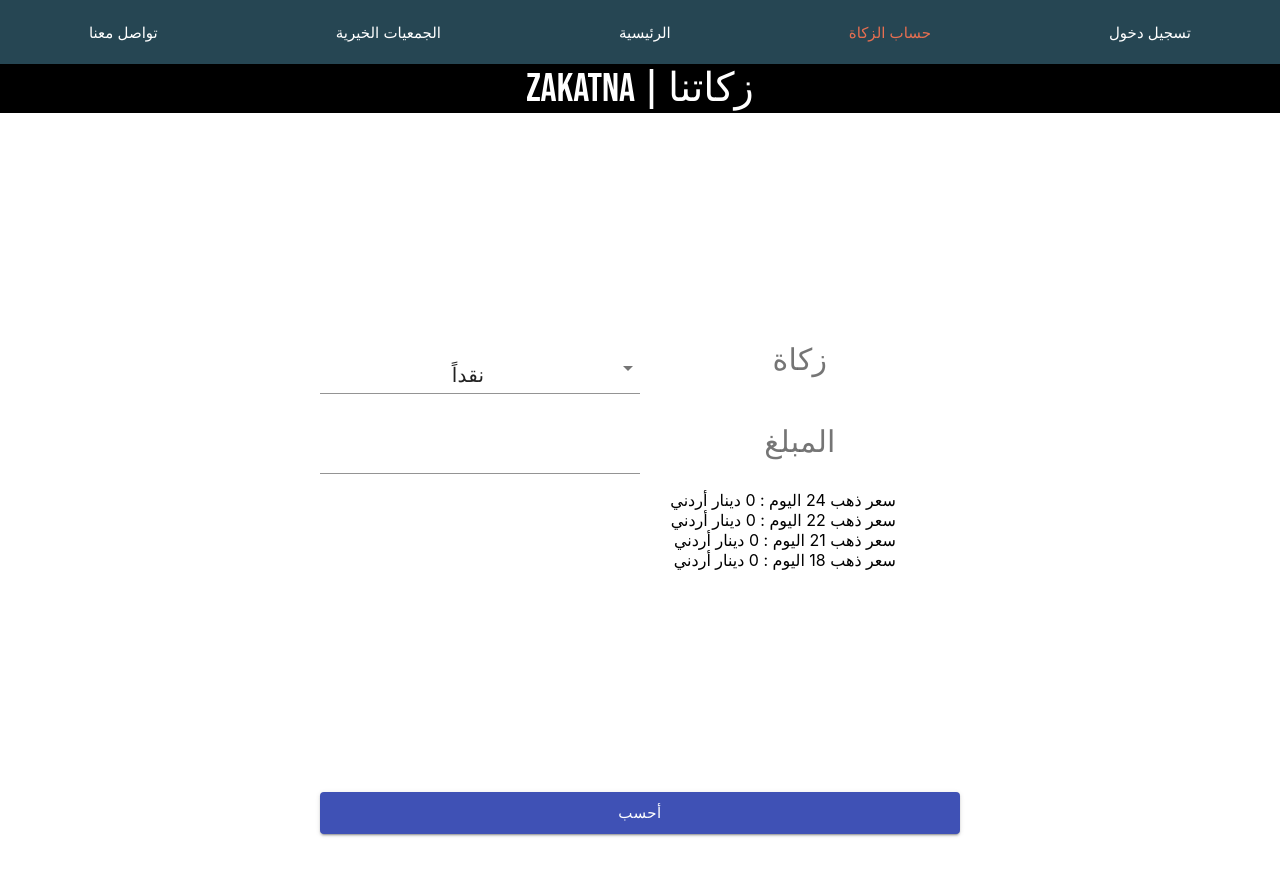
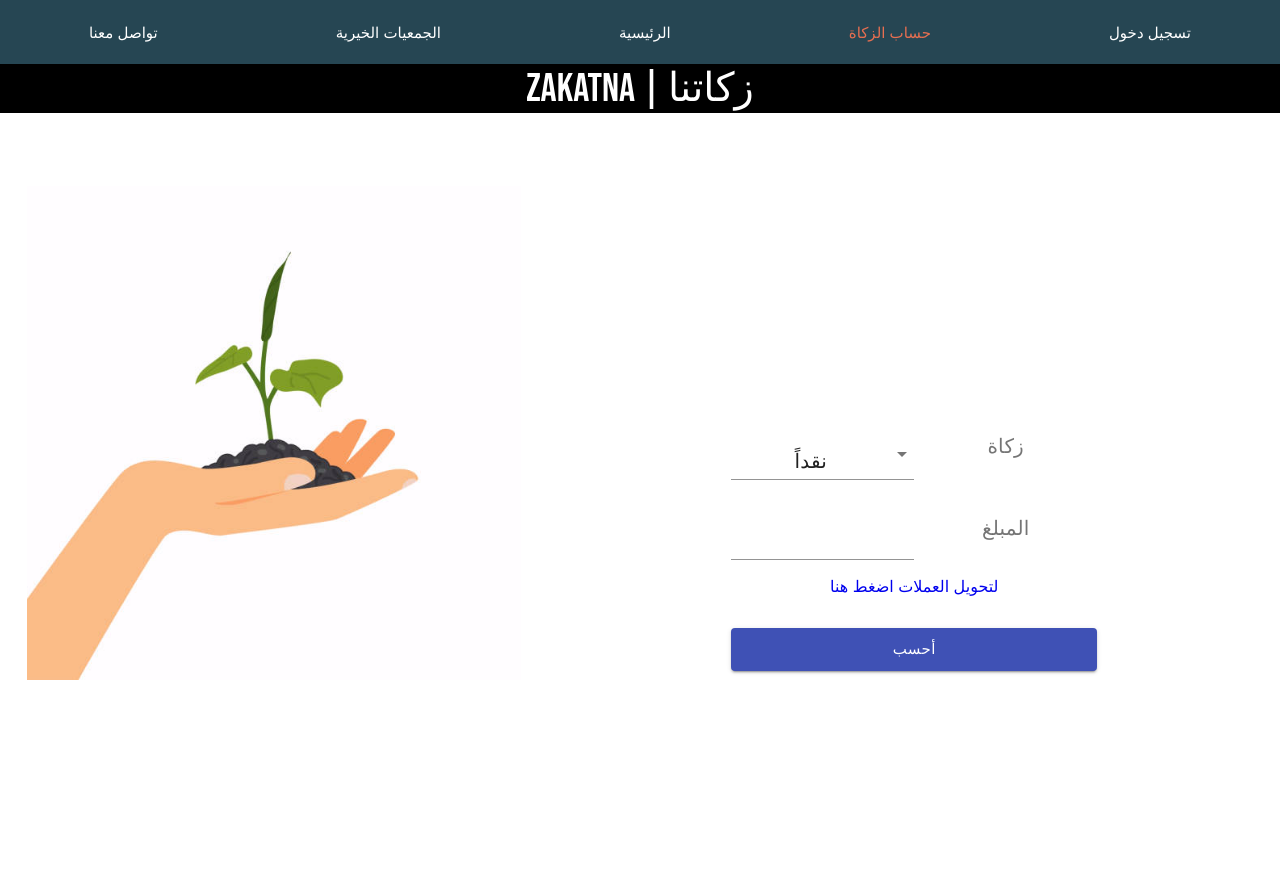
Before and after one commit to Sabbaghh/Tabar3com, a React (Create React App) app: page /Calculator in a window 1280 px wide. Shown: the top 876 px of the page. Built offline with nearby package versions, Linux system fonts and the light colour scheme; no server answers.

Commit message:
Re-styling the UI & adding new calc methods

```diff
--- a/src/API/GoldApi.js
+++ b/src/API/GoldApi.js
@@ -1,9 +1,9 @@
-const myHeaders = new Headers();
-myHeaders.append("x-access-token", "goldapi-4cy0guknm94u1p-io");
-myHeaders.append("Content-Type", "application/json");
+const myHeaders = new Headers()
+myHeaders.append('x-access-token', 'goldapi-e8ueuknzmvfhc-io')
+myHeaders.append('Content-Type', 'application/json')
 
 export const requestOptions = {
-  method: 'GET',
-  headers: myHeaders,
-  redirect: 'follow'
-};
+	method: 'GET',
+	headers: myHeaders,
+	redirect: 'follow',
+}
--- a/src/pages/Calculator.js
+++ b/src/pages/Calculator.js
@@ -8,6 +8,7 @@
 	Button,
 } from '@material-ui/core'
 import { requestOptions } from '../API/GoldApi'
+import zakatImage from '../images/zakat.jpg'
 import '../styles/Calculator.scss'
 
 const Calculator = () => {
@@ -60,26 +61,31 @@
 				SetTotal(`مقدار الزكاة: ${cash / 40}د.أ`)
 				break
 			default:
-				let total24 = parseInt(gold24Input) * gold24
-				let total22 = parseInt(gold22Input) * gold22
-				let total21 = parseInt(gold21Input) * gold21
-				let total18 = parseInt(gold18Input) * gold18
+				let total24 = parseInt(gold24Input)
+				let total22 = (parseInt(gold22Input) * 22) / 24
+				let total21 = (parseInt(gold21Input) * 21) / 24
+				let total18 = (parseInt(gold18Input) * 18) / 24
 				let total = total24 + total22 + total21 + total18
 				console.log(total)
-				if (parseInt(total) < 3372.8) {
-					SetTotal(`المبلغ المدخل لم يبلغ النصاب ,النصاب =3372.8دينار اردني`)
+				if (parseInt(total) < 85) {
+					SetTotal(`عدد الغرامات لا تبلغ حد النصاب`)
 					break
 				} else if (isNaN(total)) {
 					SetTotal('Please enter a valid amount number amountd')
 					break
 				} else {
-					SetTotal(`مقدار الزكاة: ${total / 40}د.أ`)
+					SetTotal(`مقدار الزكاة: ${(total * gold24) / 40}د.أ`)
 					break
 				}
 		}
 	}
 	return (
 		<section className='Calculator'>
+			<div className='imagecontainer'>
+				<div className='img'>
+					<img src={zakatImage} alt='zakatImage'></img>
+				</div>
+			</div>
 			<Grid
 				container
 				direction='column'
@@ -102,7 +108,13 @@
 					<InputLabel className='label'>زكاة</InputLabel>
 				</Grid>
 				{Toggle === 'نقداً' ? (
-					<Grid container direction='row' justify='center' alignItems='center'>
+					<>
+						<Grid
+							container
+							direction='row'
+							justify='center'
+							alignItems='center'
+						>
 							<TextField
 								color='primary'
 								className='input'
@@ -110,6 +122,27 @@
 							/>
 							<InputLabel className='label'>المبلغ</InputLabel>
 						</Grid>
+						<p>
+							<a
+								href='https://www.fxnewstoday.ae/rates/%D8%AA%D8%AD%D9%88%D9%8A%D9%84-%D8%B9%D9%85%D9%84%D8%A7%D8%AA'
+								target='_blank'
+								rel='noopener noreferrer nofollow'
+							>
+								لتحويل العملات اضغط هنا
+							</a>
+						</p>
+						<Button
+							className='btn'
+							variant='contained'
+							color='primary'
+							size='large'
+							type='button'
+							onClick={() => OnCalculate()}
+						>
+							أحسب
+						</Button>
+						<h1 className='total'>{Total}</h1>
+					</>
 				) : (
 					<>
 						<Grid
@@ -124,7 +157,7 @@
 								onChange={(e) => setgold24Input(e.target.value)}
 								value={gold24Input}
 							/>
-							<InputLabel className='label'>ذهب عيار 24</InputLabel>
+							<InputLabel className='label'>(غ) ذهب عيار 24</InputLabel>
 						</Grid>
 						<Grid
 							container
@@ -138,7 +171,7 @@
 								onChange={(e) => setgold22Input(e.target.value)}
 								value={gold22Input}
 							/>
-							<InputLabel className='label'>ذهب عيار 22</InputLabel>
+							<InputLabel className='label'> (غ)ذهب عيار 22 </InputLabel>
 						</Grid>
 						<Grid
 							container
@@ -152,7 +185,7 @@
 								onChange={(e) => setgold21Input(e.target.value)}
 								value={gold21Input}
 							/>
-							<InputLabel className='label'>ذهب عيار 21</InputLabel>
+							<InputLabel className='label'>ذهب عيار 21 (غ)</InputLabel>
 						</Grid>
 						<Grid
 							container
@@ -166,28 +199,33 @@
 								onChange={(e) => setgold18Input(e.target.value)}
 								value={gold18Input}
 							/>
-							<InputLabel className='label'>ذهب عيار 18</InputLabel>
+							<InputLabel className='label'>(غ) ذهب عيار 18</InputLabel>
 						</Grid>
-					</>
-				)}
-
 						<div className='goldPrices'>
 							<span className='labelGold'>
-						سعر ذهب 24 اليوم : {gold24} دينار أردني
+								سعر ذهب(غ) 24 اليوم : {gold24} دينار أردني
 							</span>
 							<span className='labelGold'>
-						سعر ذهب 22 اليوم : {gold22} دينار أردني
+								سعر ذهب(غ) 22 اليوم : {gold22} دينار أردني
 							</span>
 							<span className='labelGold'>
-						سعر ذهب 21 اليوم : {gold21} دينار أردني
+								سعر ذهب(غ) 21 اليوم : {gold21} دينار أردني
 							</span>
 							<span className='labelGold'>
-						سعر ذهب 18 اليوم : {gold18} دينار أردني
+								سعر ذهب(غ) 18 اليوم : {gold18} دينار أردني
 							</span>
 						</div>
-			</Grid>
+						<p>
+							<a
+								href='https://www.fxnewstoday.ae/rates/%D8%AA%D8%AD%D9%88%D9%8A%D9%84-%D8%B9%D9%85%D9%84%D8%A7%D8%AA'
+								target='_blank'
+								rel='noopener noreferrer'
+							>
+								لتحويل العملات اضغط هنا
+							</a>
+						</p>
 						<Button
-				className='btn'
+							className='btn gold'
 							variant='contained'
 							color='primary'
 							size='large'
@@ -196,7 +234,10 @@
 						>
 							أحسب
 						</Button>
-			<h1>{Total}</h1>
+						<h1 className='total'>{Total}</h1>
+					</>
+				)}
+			</Grid>
 		</section>
 	)
 }
--- a/src/styles/Calculator.scss
+++ b/src/styles/Calculator.scss
@@ -1,12 +1,32 @@
 .Calculator{
     display :flex;
-    flex-direction:column;
+    flex-direction:row;
     justify-content : center;
     align-items : center;
-    height:100vh;
+    height:80vh;
+    .imagecontainer{
+        color: red;
+        width: 60rem;
+        height:100%;
+        display: flex;
+        justify-content:center;
+        align-items:center;
+        .img{
+            display: flex;
+            justify-content:center;
+            align-items:center;
+            img{
+                width: 90%;
+            }
+        }
+    }
     .btn{
         width: 50%;
-        margin: 2rem;
+        margin: 1rem;
+        display: block;
+    }
+    .btn.gold{
+        // margin-bottom: 5%;
     }
     .goldPrices{
         width:40% !important;
@@ -17,7 +37,9 @@
         }
     }
     .OutterContainer{
-        height:80vh;
+        flex-wrap: nowrap !important;
+        height:100%;
+        margin-top:20%;
         div{
             margin-top:1rem;
         }
@@ -30,7 +52,7 @@
         .label{
             width: 25% !important;
             text-align: center;
-            font-size: 30px !important;
+            font-size: 20px !important;
         }
     }
 }
```
Also changed, not shown: src/images/zakat.jpg (added). Lines whose indentation alone changed are shown as unchanged.
